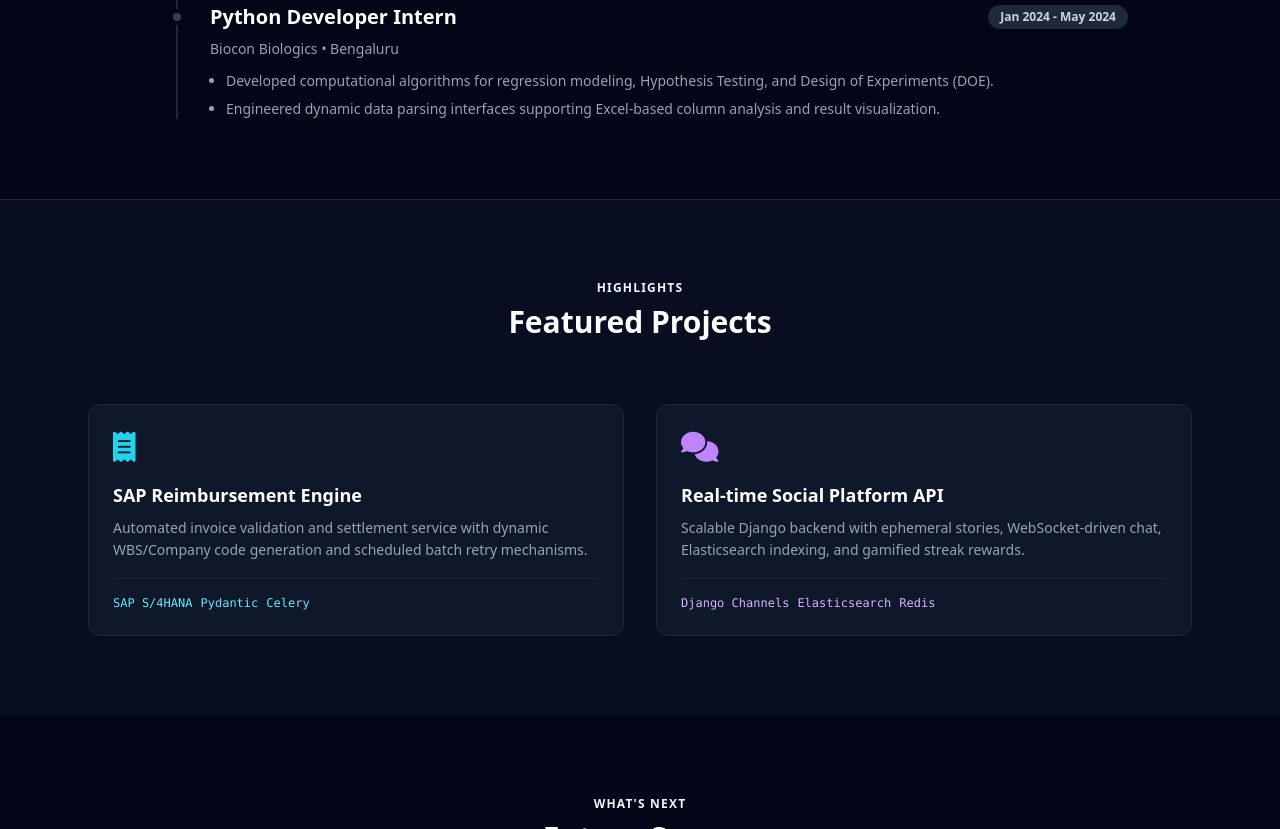
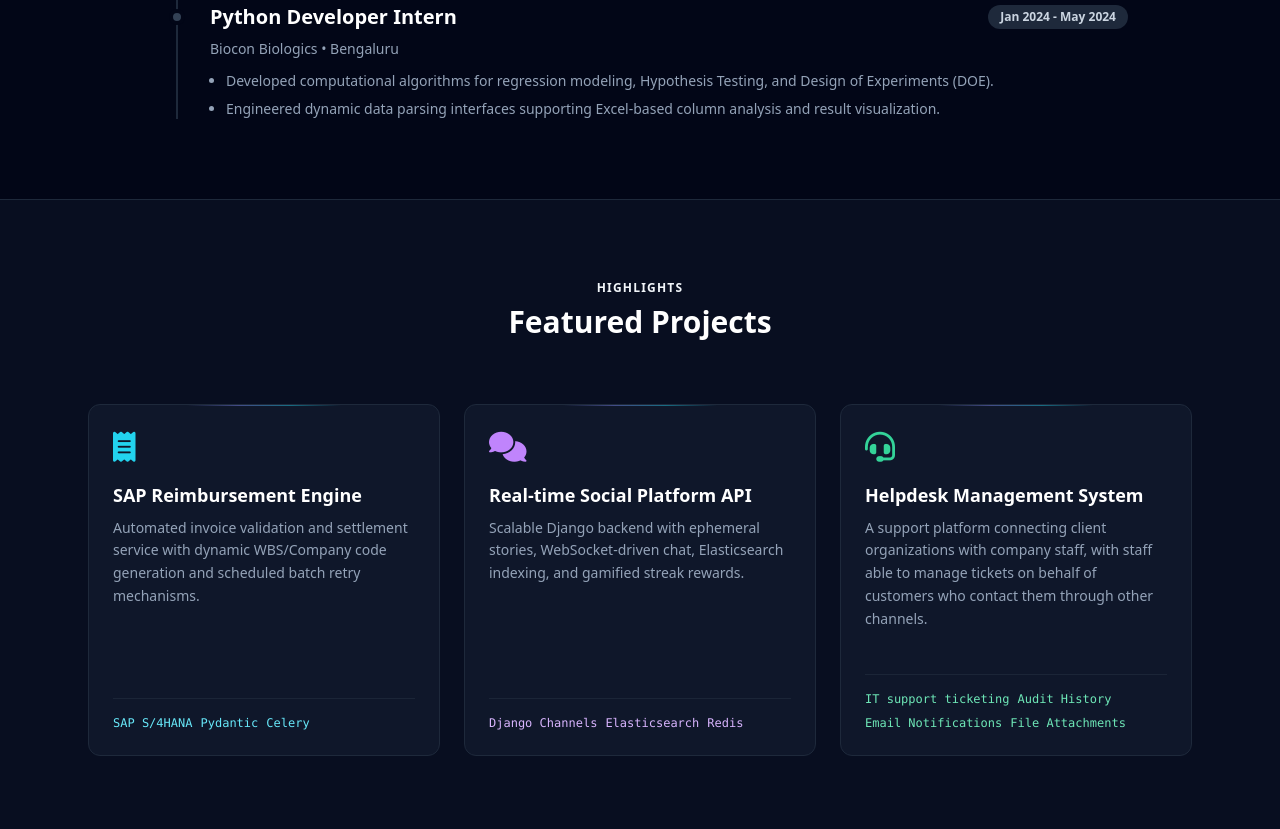
Before and after one commit to krishnapatidar6261/portfolio, a plain HTML site: page index.html in a window 1280 px wide. Shown: the part 1971-2800 px from the top of the page. Drawn offline with nearby package versions, Linux system fonts and the light colour scheme.

Commit message:
Added Logo and Project details

```diff
--- a/index.html
+++ b/index.html
@@ -4,6 +4,7 @@
   <meta charset="UTF-8" />
   <meta name="viewport" content="width=device-width, initial-scale=1.0" />
   <title>Krishna Patidar | Backend Engineer</title>
+  <link rel="icon" type="image/svg+xml" href="favicon.svg" />
   <!-- Tailwind CSS CDN -->
   <script src="https://cdn.tailwindcss.com"></script>
   <!-- Font Awesome Icons -->
@@ -78,7 +79,7 @@
     <div class="max-w-6xl mx-auto px-6">
       <div class="text-center mb-16">
         <h2 class="text-xs uppercase tracking-widest text-brand-400 font-semibold mb-2">Capabilities</h2>
-        <h3 class="text-3xl font-bold text-white">Technical Arsenal</h3>
+        <h3 class="text-3xl font-bold text-white">Technical Expertise</h3>
       </div>
 
       <div class="grid grid-cols-1 md:grid-cols-2 lg:grid-cols-3 gap-6">
@@ -219,17 +220,17 @@
   <!-- ================= PROJECTS ================= -->
   <section id="projects" class="py-20 bg-slate-900/50 border-t border-slate-800">
     <div class="max-w-6xl mx-auto px-6">
-      <div class="text-center mb-16">
+      <div class="projects-heading text-center mb-16">
         <h2 class="text-xs uppercase tracking-widest text-brand-400 font-semibold mb-2">Highlights</h2>
         <h3 class="text-3xl font-bold text-white">Featured Projects</h3>
       </div>
 
-      <div class="grid grid-cols-1 md:grid-cols-2 gap-8">
+      <div class="grid grid-cols-1 md:grid-cols-2 xl:grid-cols-3 gap-6">
 
         <!-- Project 2 (Enterprise SAP) -->
-        <div class="bg-slate-900 border border-slate-800 rounded-xl p-6 flex flex-col justify-between hover:border-brand-500/50 transition">
+        <div class="project-card group relative overflow-hidden bg-slate-900 border border-slate-800 rounded-xl p-6 flex flex-col justify-between">
           <div>
-            <div class="text-cyan-400 text-3xl mb-4"><i class="fa-solid fa-receipt"></i></div>
+            <div class="project-icon text-cyan-400 text-3xl mb-4"><i class="fa-solid fa-receipt"></i></div>
             <h4 class="text-lg font-bold text-white mb-2">SAP Reimbursement Engine</h4>
             <p class="text-slate-400 text-sm mb-4 leading-relaxed">
               Automated invoice validation and settlement service with dynamic WBS/Company code generation and scheduled batch retry mechanisms.
@@ -243,9 +244,9 @@
         </div>
 
         <!-- Project 3 (Social backend) -->
-        <div class="bg-slate-900 border border-slate-800 rounded-xl p-6 flex flex-col justify-between hover:border-brand-500/50 transition">
+        <div class="project-card group relative overflow-hidden bg-slate-900 border border-slate-800 rounded-xl p-6 flex flex-col justify-between">
           <div>
-            <div class="text-purple-400 text-3xl mb-4"><i class="fa-solid fa-comments"></i></div>
+            <div class="project-icon text-purple-400 text-3xl mb-4"><i class="fa-solid fa-comments"></i></div>
             <h4 class="text-lg font-bold text-white mb-2">Real-time Social Platform API</h4>
             <p class="text-slate-400 text-sm mb-4 leading-relaxed">
               Scalable Django backend with ephemeral stories, WebSocket-driven chat, Elasticsearch indexing, and gamified streak rewards.
@@ -255,6 +256,23 @@
             <span class="text-xs text-purple-300 font-mono">Django Channels</span>
             <span class="text-xs text-purple-300 font-mono">Elasticsearch</span>
             <span class="text-xs text-purple-300 font-mono">Redis</span>
+          </div>
+        </div>
+
+        <!-- Project 4 (Helpdesk) -->
+        <div class="project-card group relative overflow-hidden bg-slate-900 border border-slate-800 rounded-xl p-6 flex flex-col justify-between">
+          <div>
+            <div class="project-icon text-emerald-400 text-3xl mb-4"><i class="fa-solid fa-headset"></i></div>
+            <h4 class="text-lg font-bold text-white mb-2">Helpdesk Management System</h4>
+            <p class="text-slate-400 text-sm mb-5 leading-relaxed">
+              A support platform connecting client organizations with company staff, with staff able to manage tickets on behalf of customers who contact them through other channels.
+            </p>
+          </div>
+          <div class="mt-6 flex flex-wrap gap-2 pt-4 border-t border-slate-800/80">
+            <span class="text-xs text-emerald-300 font-mono">IT support ticketing</span>
+            <span class="text-xs text-emerald-300 font-mono">Audit History</span>
+            <span class="text-xs text-emerald-300 font-mono">Email Notifications</span>
+            <span class="text-xs text-emerald-300 font-mono">File Attachments</span>
           </div>
         </div>
 
@@ -344,7 +362,7 @@
 
     .skill-tag,
     .future-card,
-    #projects .grid > div,
+    #projects .project-card,
     #education .grid > div {
       transition: transform 220ms ease, border-color 220ms ease, box-shadow 220ms ease;
     }
@@ -355,17 +373,52 @@
     }
 
     .future-card:hover,
-    #projects .grid > div:hover,
     #education .grid > div:hover {
       transform: translateY(-5px);
       border-color: rgb(99 102 241 / 65%);
       box-shadow: 0 18px 40px rgb(2 6 23 / 35%);
     }
 
+    .project-card {
+      transition: transform 320ms cubic-bezier(.2, .7, .2, 1), border-color 320ms ease, box-shadow 320ms ease;
+    }
+
+    .project-card::before {
+      content: "";
+      position: absolute;
+      top: 0;
+      left: 10%;
+      width: 80%;
+      height: 1px;
+      background: linear-gradient(90deg, transparent, #818cf8, #22d3ee, transparent);
+      opacity: .45;
+      transform: scaleX(.55);
+      transition: transform 320ms ease, opacity 320ms ease;
+    }
+
+    .project-card:hover {
+      transform: translateY(-8px);
+      border-color: rgb(129 140 248 / 75%);
+      box-shadow: 0 24px 55px rgb(2 6 23 / 55%), 0 0 28px rgb(99 102 241 / 12%);
+    }
+
+    .project-card:hover::before {
+      opacity: 1;
+      transform: scaleX(1);
+    }
+
+    .project-icon {
+      transition: transform 320ms cubic-bezier(.2, .7, .2, 1);
+    }
+
+    .project-card:hover .project-icon {
+      transform: translateY(-3px) scale(1.12) rotate(-4deg);
+    }
+
     .reveal-ready {
       opacity: 0;
-      transform: translateY(20px);
-      transition: opacity 600ms ease, transform 600ms cubic-bezier(.2, .7, .2, 1);
+      transform: translateY(30px) scale(.985);
+      transition: opacity 700ms ease, transform 700ms cubic-bezier(.2, .7, .2, 1);
     }
 
     .reveal-ready.is-visible {
@@ -401,7 +454,7 @@
 
   <script>
     const revealItems = document.querySelectorAll(
-      '#skills .grid > div, #experience .relative.group, #projects .grid > div, #future-scope article, #education .grid > div'
+      '#skills .grid > div, #experience .relative.group, #projects .projects-heading, #projects .project-card, #future-scope article, #education .grid > div'
     );
     const reduceMotion = window.matchMedia('(prefers-reduced-motion: reduce)').matches;
 
```
Also changed, not shown: favicon.svg (added).
